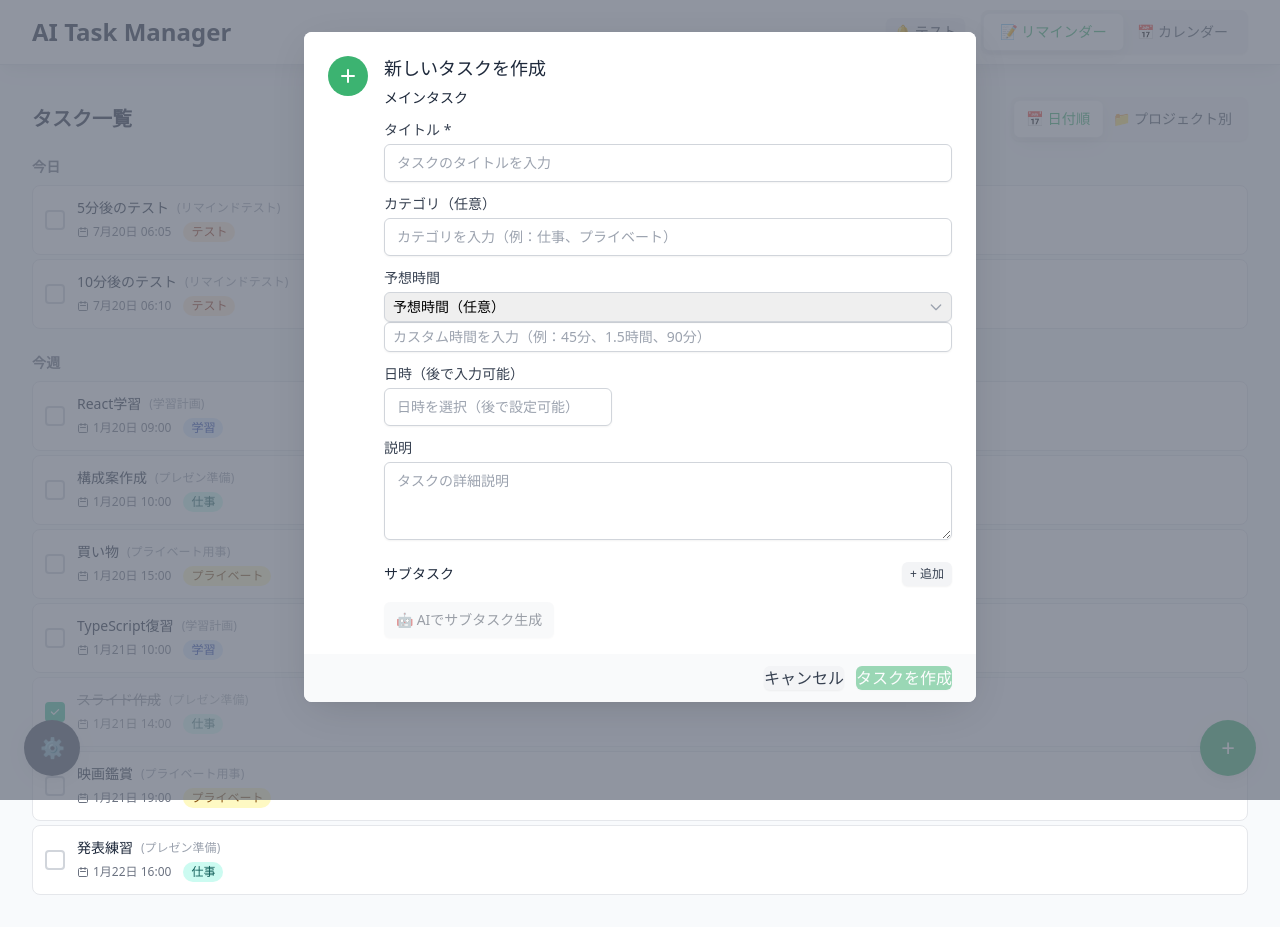
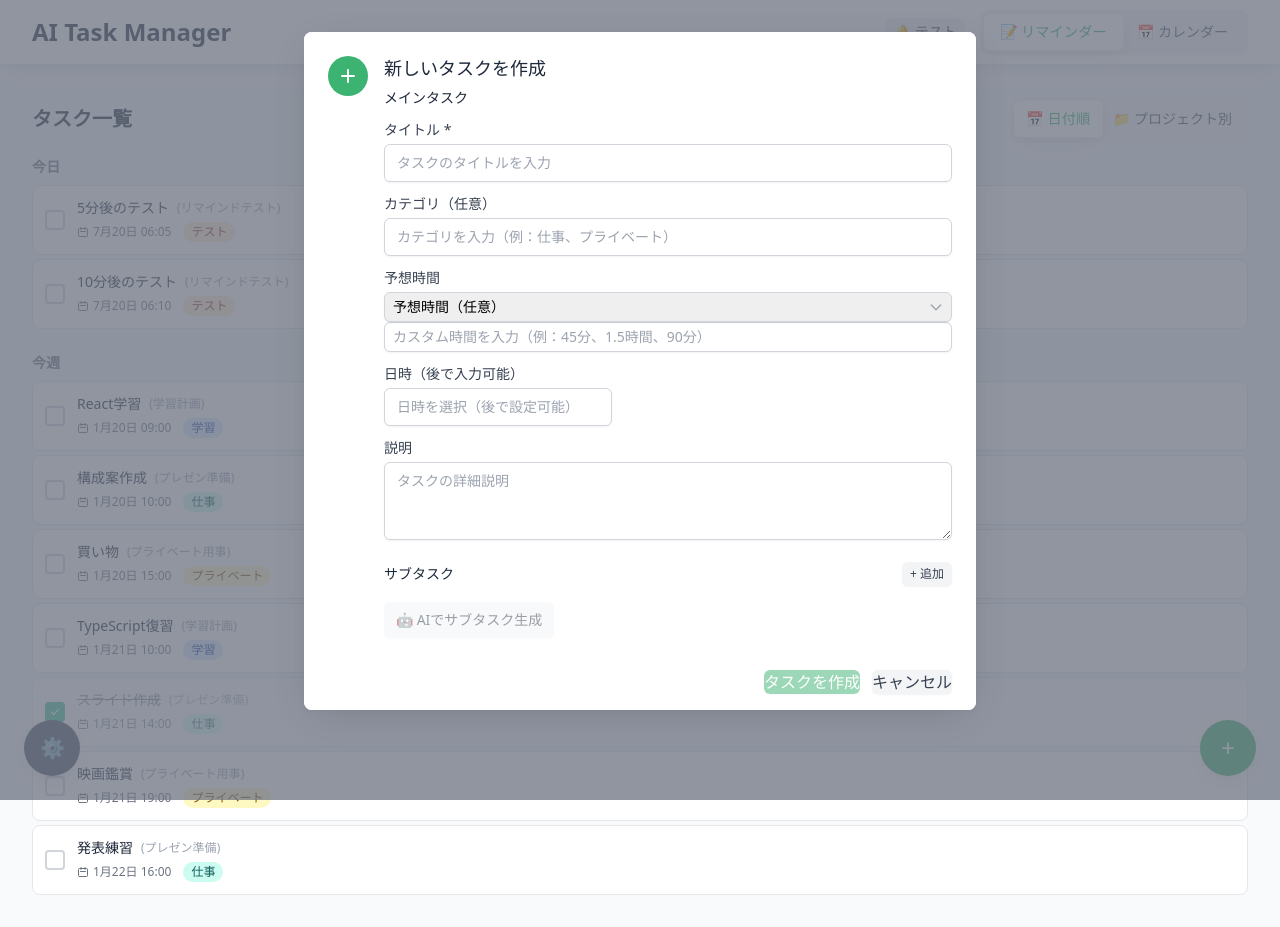
Before and after one commit to shutakabeya/ai-task-manager, a Next.js app: page / in a window 1280 px wide. Both pictures are taken after a click on the button "タスクを追加". Built offline with nearby package versions, Linux system fonts and the light colour scheme.

Commit message:
タスク作成ボタンを修正: form要素内に移動

```diff
--- a/src/components/AddTaskModal.tsx
+++ b/src/components/AddTaskModal.tsx
@@ -401,28 +401,28 @@ export default function AddTaskModal({ isOpen, onClose }: AddTaskModalProps) {
                             </div>
                           )}
                         </div>
-                      </form>
-                    </div>
-                  </div>
-                </div>
-              </div>
 
                         {/* アクションボタン */}
-              <div className="bg-gray-50 px-4 py-3 sm:px-6 sm:flex sm:flex-row-reverse">
+                        <div className="flex flex-col sm:flex-row sm:justify-end space-y-2 sm:space-y-0 sm:space-x-3 pt-4">
                           <button
                             type="submit"
                             disabled={!formData.title.trim() || isLoading}
-                  className="btn-primary w-full sm:w-auto sm:ml-3 disabled:opacity-50 disabled:cursor-not-allowed"
+                            className="btn-primary w-full sm:w-auto disabled:opacity-50 disabled:cursor-not-allowed"
                           >
                             タスクを作成
                           </button>
                           <button
                             type="button"
                             onClick={onClose}
-                  className="btn-secondary w-full sm:w-auto mt-3 sm:mt-0"
+                            className="btn-secondary w-full sm:w-auto"
                           >
                             キャンセル
                           </button>
+                        </div>
+                      </form>
+                    </div>
+                  </div>
+                </div>
               </div>
             </div>
           </div>
```
Lines whose indentation alone changed are shown as unchanged.
